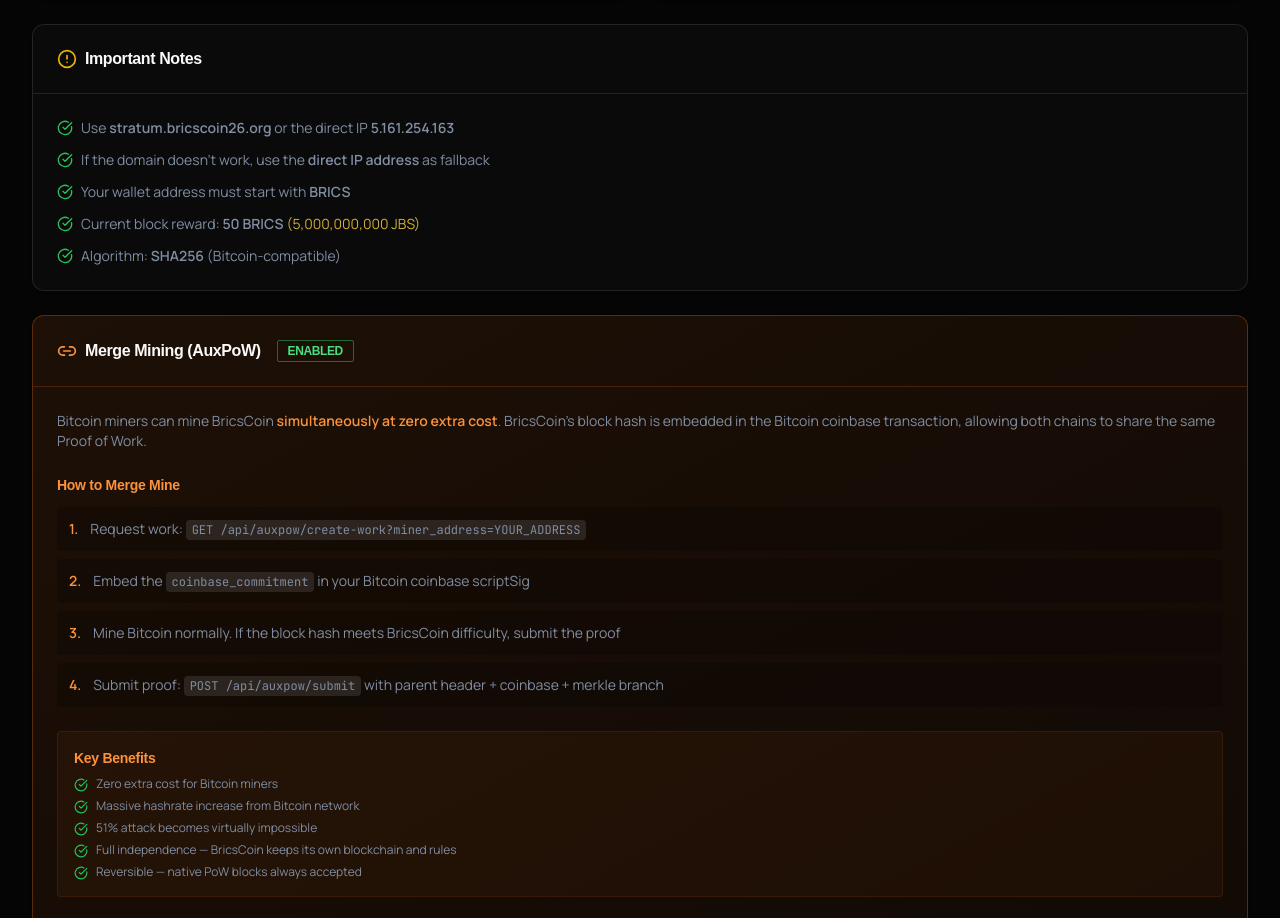
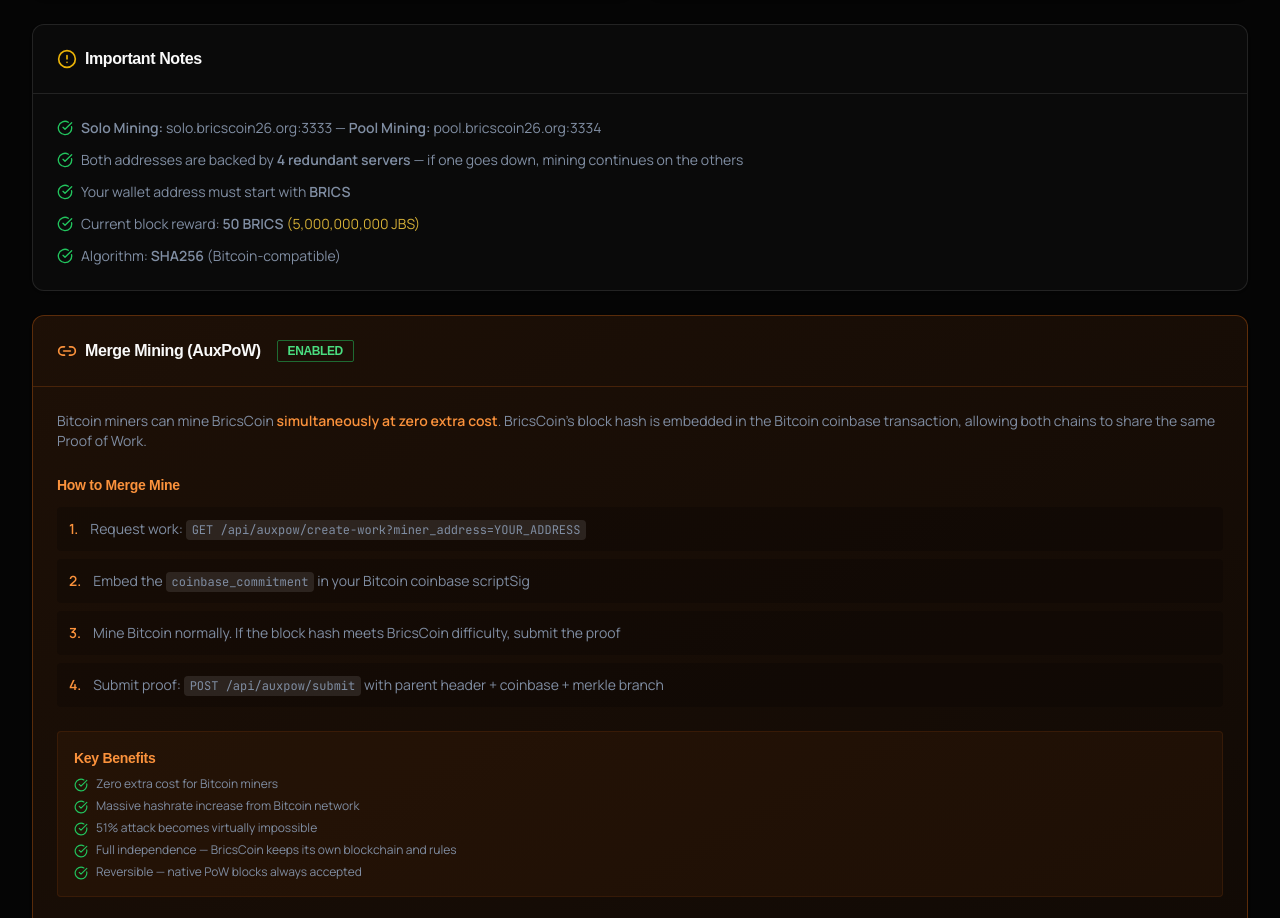
Before and after one commit to Bricscoin2026/Bricscoin, a React (Create React App) app in the folder frontend/: page /mining in a window 1280 px wide. Shown: the part 1656-2574 px from the top of the page. Built offline with nearby package versions, Linux system fonts and the light colour scheme; no server answers; a web font is replaced by a local one.

Commit message:
auto-commit for ac7777cd-c792-4be4-b9af-02c307b302e4

```diff
--- a/frontend/src/pages/Mining.jsx
+++ b/frontend/src/pages/Mining.jsx
@@ -295,11 +295,11 @@
           <ul className="text-sm text-muted-foreground space-y-3">
             <li className="flex items-start gap-2">
               <CheckCircle className="w-4 h-4 text-green-500 mt-0.5 flex-shrink-0" />
-              <span>Use <strong>stratum.bricscoin26.org</strong> or the direct IP <strong>5.161.254.163</strong></span>
+              <span><strong>Solo Mining:</strong> solo.bricscoin26.org:3333 — <strong>Pool Mining:</strong> pool.bricscoin26.org:3334</span>
             </li>
             <li className="flex items-start gap-2">
               <CheckCircle className="w-4 h-4 text-green-500 mt-0.5 flex-shrink-0" />
-              <span>If the domain doesn&apos;t work, use the <strong>direct IP address</strong> as fallback</span>
+              <span>Both addresses are backed by <strong>4 redundant servers</strong> — if one goes down, mining continues on the others</span>
             </li>
             <li className="flex items-start gap-2">
               <CheckCircle className="w-4 h-4 text-green-500 mt-0.5 flex-shrink-0" />
```
